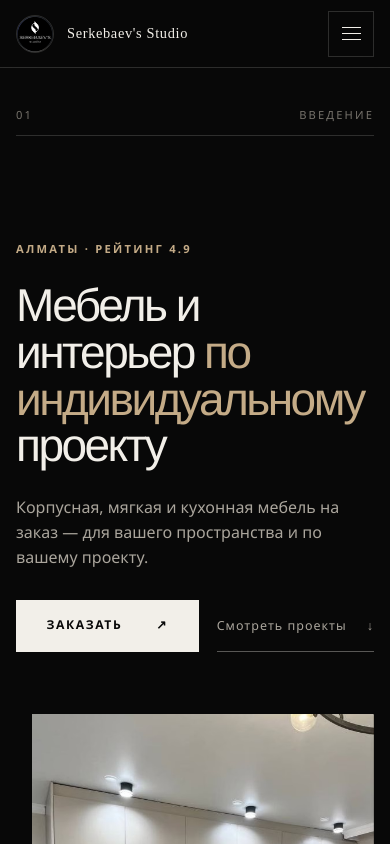
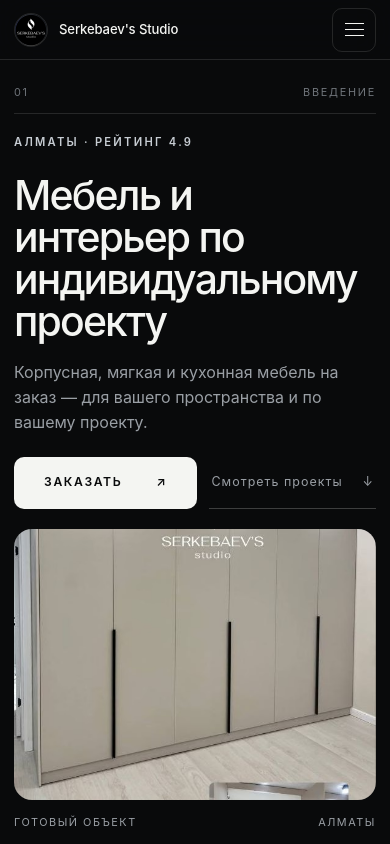
Before and after one commit to Kyo1465/Serkebaevs-Studio, a website: page index.html in a window 390 px wide. Shown: the top 844 px of the page. Drawn offline with Linux system fonts and the light colour scheme.

Commit message:
style: establish dark gallery foundation

```diff
--- a/styles.css
+++ b/styles.css
@@ -1,20 +1,23 @@
 :root {
-  --color-bg: #080808;
-  --color-surface: #101010;
-  --color-raised: #171717;
-  --color-text: #f2efe9;
-  --color-muted: #aaa59c;
-  --color-dim: #75716a;
-  --color-line: rgba(242, 239, 233, 0.16);
-  --color-line-strong: rgba(242, 239, 233, 0.34);
-  --color-accent: #c4ab87;
+  --color-bg: #090a0b;
+  --color-surface: #111315;
+  --color-raised: #171a1d;
+  --color-text: #f4f5f2;
+  --color-muted: #9a9fa5;
+  --color-dim: #6f747a;
+  --color-line: rgba(244, 245, 242, 0.12);
+  --color-line-strong: rgba(244, 245, 242, 0.22);
+  --color-accent: #c7cdd3;
   --color-accent-dark: #856f51;
-  --font-heading: "Helvetica Neue", "Segoe UI", Arial, sans-serif;
-  --font-display: "Bodoni MT", Didot, "Times New Roman", Georgia, serif;
-  --font-ui: "Segoe UI", Arial, sans-serif;
-  --header-height: 76px;
+  --font-heading: Inter, "Helvetica Neue", "Segoe UI", Arial, sans-serif;
+  --font-display: var(--font-heading);
+  --font-ui: Inter, "Helvetica Neue", "Segoe UI", Arial, sans-serif;
+  --header-height: 68px;
   --container: min(1180px, calc(100vw - 64px));
-  --rail: 52px;
+  --rail: 0px;
+  --radius-sm: 10px;
+  --radius-md: 14px;
+  --radius-lg: 18px;
   --ease: cubic-bezier(0.22, 1, 0.36, 1);
 }
 
@@ -34,9 +37,7 @@ body {
   min-width: 320px;
   margin: 0;
   overflow-x: hidden;
-  background:
-    radial-gradient(circle at 72% 12%, rgba(196, 171, 135, 0.07), transparent 26rem),
-    var(--color-bg);
+  background: var(--color-bg);
   color: var(--color-text);
   font-family: var(--font-ui);
   font-size: 16px;
@@ -121,8 +122,8 @@ figure {
   inset: 0 0 auto;
   height: var(--header-height);
   border-bottom: 1px solid var(--color-line);
-  background: rgba(8, 8, 8, 0.84);
-  backdrop-filter: blur(18px);
+  background: rgba(9, 10, 11, 0.82);
+  backdrop-filter: blur(20px);
 }
 
 .header-inner {
@@ -137,17 +138,18 @@ figure {
 .brand {
   display: inline-flex;
   align-items: center;
-  gap: 13px;
+  gap: 11px;
   min-height: 44px;
-  font-family: var(--font-display);
-  font-size: 1rem;
-  letter-spacing: 0.045em;
+  font-family: var(--font-heading);
+  font-size: 0.88rem;
+  font-weight: 550;
+  letter-spacing: -0.01em;
 }
 
 .brand picture,
 .brand img {
-  width: 42px;
-  height: 42px;
+  width: 36px;
+  height: 36px;
 }
 
 .brand img {
@@ -159,41 +161,29 @@ figure {
 .site-nav {
   display: flex;
   align-items: center;
-  gap: clamp(18px, 2.5vw, 36px);
+  gap: 4px;
 }
 
 .site-nav a {
   position: relative;
   min-height: 44px;
-  padding-block: 11px;
+  padding: 11px 14px;
+  border-radius: 999px;
   color: var(--color-muted);
   font-size: 0.78rem;
   letter-spacing: 0.12em;
   text-transform: uppercase;
-  transition: color 220ms ease;
+  transition: color 220ms ease, background 220ms ease;
 }
 
 .site-nav a::after {
-  position: absolute;
-  right: 0;
-  bottom: 7px;
-  left: 0;
-  height: 1px;
-  transform: scaleX(0);
-  transform-origin: left;
-  background: var(--color-accent);
-  content: "";
-  transition: transform 280ms var(--ease);
+  display: none;
 }
 
 .site-nav a:hover,
 .site-nav a:focus-visible {
+  background: var(--color-raised);
   color: var(--color-text);
-}
-
-.site-nav a:hover::after,
-.site-nav a:focus-visible::after {
-  transform: scaleX(1);
 }
 
 .menu-toggle {
@@ -204,28 +194,31 @@ figure {
   position: relative;
   width: var(--container);
   margin-inline: auto;
-  padding: clamp(92px, 10vw, 148px) 0 clamp(84px, 9vw, 132px) calc(var(--rail) + 38px);
+  padding: clamp(76px, 8vw, 112px) 0;
   border-bottom: 1px solid var(--color-line);
 }
 
 .section-rail {
-  position: absolute;
-  inset: clamp(92px, 10vw, 148px) auto clamp(84px, 9vw, 132px) 0;
+  position: static;
   display: flex;
-  width: var(--rail);
-  flex-direction: column;
+  width: 100%;
+  height: auto;
+  flex-direction: row;
   align-items: center;
   justify-content: space-between;
-  border-right: 1px solid var(--color-line);
+  margin-bottom: 30px;
+  padding-bottom: 12px;
+  border-right: 0;
+  border-bottom: 1px solid var(--color-line);
   color: var(--color-dim);
-  font-size: 0.7rem;
-  letter-spacing: 0.19em;
+  font-size: 0.68rem;
+  letter-spacing: 0.16em;
   text-transform: uppercase;
 }
 
 .section-rail span:last-child {
-  writing-mode: vertical-rl;
-  transform: rotate(180deg);
+  writing-mode: horizontal-tb;
+  transform: none;
 }
 
 .eyebrow {
@@ -239,10 +232,12 @@ figure {
 
 h1,
 h2 {
-  margin-bottom: 0;
+  margin: 0;
+  color: var(--color-text);
   font-family: var(--font-heading);
-  font-weight: 400;
-  letter-spacing: -0.055em;
+  font-style: normal;
+  font-weight: 500;
+  letter-spacing: -0.045em;
   line-height: 1.02;
   text-wrap: balance;
 }
@@ -258,9 +253,9 @@ h2 {
 
 h1 em,
 h2 em {
-  color: var(--color-accent);
+  color: inherit;
   font-style: normal;
-  font-weight: 400;
+  font-weight: inherit;
 }
 
 .section-heading {
@@ -285,6 +280,7 @@ h2 em {
   gap: 34px;
   padding: 14px 21px;
   border: 1px solid transparent;
+  border-radius: var(--radius-sm);
   font-size: 0.76rem;
   font-weight: 600;
   letter-spacing: 0.13em;
@@ -319,6 +315,7 @@ h2 em {
   min-height: 44px;
   align-items: center;
   gap: 20px;
+  padding-inline: 2px;
   border-bottom: 1px solid var(--color-line-strong);
   color: var(--color-muted);
   font-size: 0.78rem;
@@ -334,16 +331,19 @@ h2 em {
 .hero {
   display: grid;
   min-height: 100svh;
-  grid-template-columns: minmax(0, 1.25fr) minmax(290px, 0.75fr);
+  grid-template-columns: minmax(0, 1.12fr) minmax(320px, 0.88fr);
   align-items: center;
-  gap: clamp(48px, 7vw, 100px);
-  padding-top: calc(var(--header-height) + 68px);
-  padding-bottom: 68px;
+  gap: clamp(42px, 6vw, 84px);
+  padding-top: calc(var(--header-height) + 44px);
+  padding-bottom: 44px;
 }
 
 .hero .section-rail {
-  top: calc(var(--header-height) + 68px);
-  bottom: 68px;
+  position: absolute;
+  top: calc(var(--header-height) + 20px);
+  left: 0;
+  width: 100%;
+  margin: 0;
 }
 
 .hero-copy {
@@ -367,28 +367,25 @@ h2 em {
 
 .hero-media {
   position: relative;
-  width: min(100%, 430px);
+  width: min(100%, 480px);
   margin: 0 0 0 auto;
 }
 
 .hero-media::before {
-  position: absolute;
-  z-index: -1;
-  inset: -18px 18px 18px -18px;
-  border: 1px solid var(--color-line-strong);
-  content: "";
+  display: none;
 }
 
 .hero-media picture {
   display: block;
-  max-height: min(68svh, 660px);
   overflow: hidden;
+  border-radius: var(--radius-lg);
   background: var(--color-raised);
+  aspect-ratio: 4 / 5;
 }
 
 .hero-media img {
   width: 100%;
-  height: min(68svh, 660px);
+  height: 100%;
   object-fit: cover;
 }
 
@@ -403,17 +400,7 @@ h2 em {
 }
 
 .hero-index {
-  position: absolute;
-  right: -0.04em;
-  bottom: 30px;
-  display: flex;
-  gap: 8px;
-  color: rgba(242, 239, 233, 0.035);
-  font-family: var(--font-display);
-  font-size: clamp(4rem, 10vw, 10rem);
-  line-height: 0.8;
-  pointer-events: none;
-  white-space: nowrap;
+  display: none;
 }
 
 .about {
@@ -967,8 +954,8 @@ h2 em {
 
 @media (max-width: 767px) {
   :root {
-    --container: min(calc(100vw - 32px), 640px);
-    --header-height: 68px;
+    --container: min(calc(100vw - 28px), 640px);
+    --header-height: 60px;
     --rail: 0px;
   }
 
@@ -981,23 +968,24 @@ h2 em {
   }
 
   .brand {
-    font-size: 0.9rem;
+    font-size: 0.82rem;
   }
 
   .brand picture,
   .brand img {
-    width: 38px;
-    height: 38px;
+    width: 34px;
+    height: 34px;
   }
 
   .menu-toggle {
     position: relative;
     z-index: 2;
     display: grid;
-    width: 46px;
-    height: 46px;
+    width: 44px;
+    height: 44px;
     place-items: center;
     border: 1px solid var(--color-line);
+    border-radius: var(--radius-sm);
     background: transparent;
     cursor: pointer;
   }
@@ -1058,7 +1046,7 @@ h2 em {
     padding: 18px 16px 28px;
     transform: translateY(calc(-100% - var(--header-height)));
     border-bottom: 1px solid var(--color-line);
-    background: rgba(8, 8, 8, 0.98);
+    background: rgba(9, 10, 11, 0.98);
     opacity: 0;
     visibility: hidden;
     transition: transform 340ms var(--ease), opacity 220ms ease, visibility 220ms ease;
@@ -1074,8 +1062,10 @@ h2 em {
     padding: 16px 4px;
     border-bottom: 1px solid var(--color-line);
     color: var(--color-text);
-    font-family: var(--font-display);
-    font-size: 1.35rem;
+    border-radius: 0;
+    font-family: var(--font-heading);
+    font-size: 1.08rem;
+    font-weight: 500;
     letter-spacing: 0;
     text-transform: none;
   }
@@ -1083,7 +1073,7 @@ h2 em {
   .section,
   .projects {
     width: var(--container);
-    padding: 82px 0;
+    padding: 64px 0;
   }
 
   .section-rail {
@@ -1093,7 +1083,7 @@ h2 em {
     height: auto;
     flex-direction: row;
     grid-column: 1 / -1;
-    margin-bottom: 42px;
+    margin-bottom: 24px;
     padding-bottom: 12px;
     border-right: 0;
     border-bottom: 1px solid var(--color-line);
@@ -1105,11 +1095,11 @@ h2 em {
   }
 
   h1 {
-    font-size: clamp(2.5rem, 11.8vw, 3.8rem);
+    font-size: clamp(2.15rem, 10.5vw, 2.75rem);
   }
 
   h2 {
-    font-size: clamp(2.15rem, 10vw, 3.35rem);
+    font-size: clamp(2rem, 9vw, 2.55rem);
   }
 
   .section-heading {
@@ -1124,28 +1114,31 @@ h2 em {
 
   .hero {
     display: flex;
-    min-height: auto;
+    min-height: calc(100svh - var(--header-height));
     flex-direction: column;
     align-items: stretch;
-    gap: 62px;
-    padding-top: calc(var(--header-height) + 38px);
+    gap: 20px;
+    padding-top: calc(var(--header-height) + 24px);
+    padding-bottom: 24px;
   }
 
   .hero .section-rail {
+    position: static;
+    order: -3;
+    margin-bottom: 0;
+  }
+
+  .hero-copy {
     order: -2;
   }
 
-  .hero-copy {
-    order: -1;
-  }
-
   .hero-lead {
-    margin: 26px 0 30px;
+    margin: 18px 0 22px;
   }
 
   .hero-actions {
     align-items: stretch;
-    gap: 18px;
+    gap: 12px;
   }
 
   .hero-actions .button {
@@ -1153,18 +1146,17 @@ h2 em {
   }
 
   .hero-media {
-    width: calc(100% - 16px);
-    margin-left: 16px;
+    order: -1;
+    width: 100%;
+    margin: 0;
   }
 
   .hero-media picture,
   .hero-media img {
-    height: min(72svh, 620px);
-    max-height: none;
-  }
-
-  .hero-media::before {
-    inset: -12px 12px 12px -12px;
+    width: 100%;
+    height: auto;
+    max-height: 44svh;
+    aspect-ratio: 4 / 3;
   }
 
   .about {
```
Also changed, not shown: tests/redesign-contract.test.mjs (added, +69 -0 lines).
